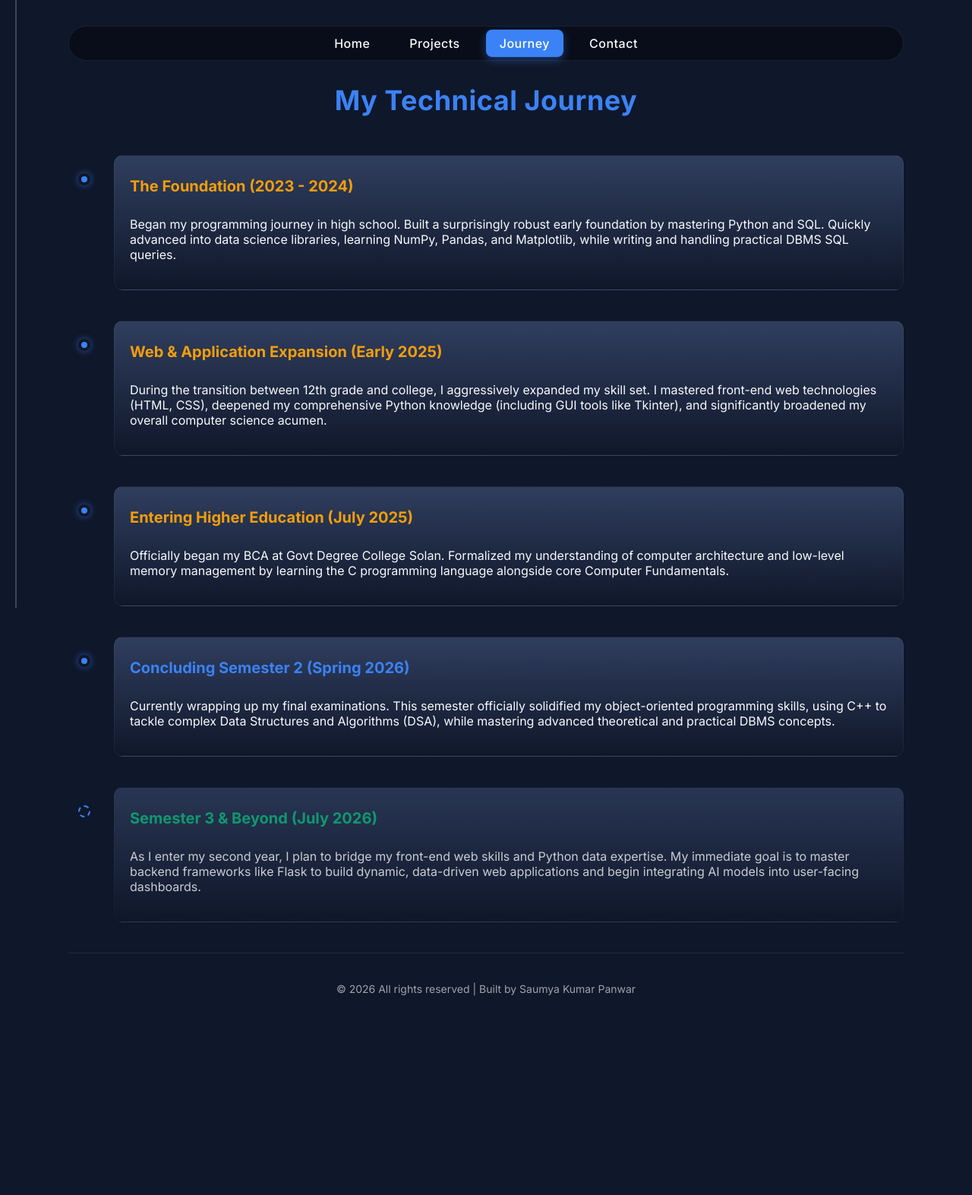
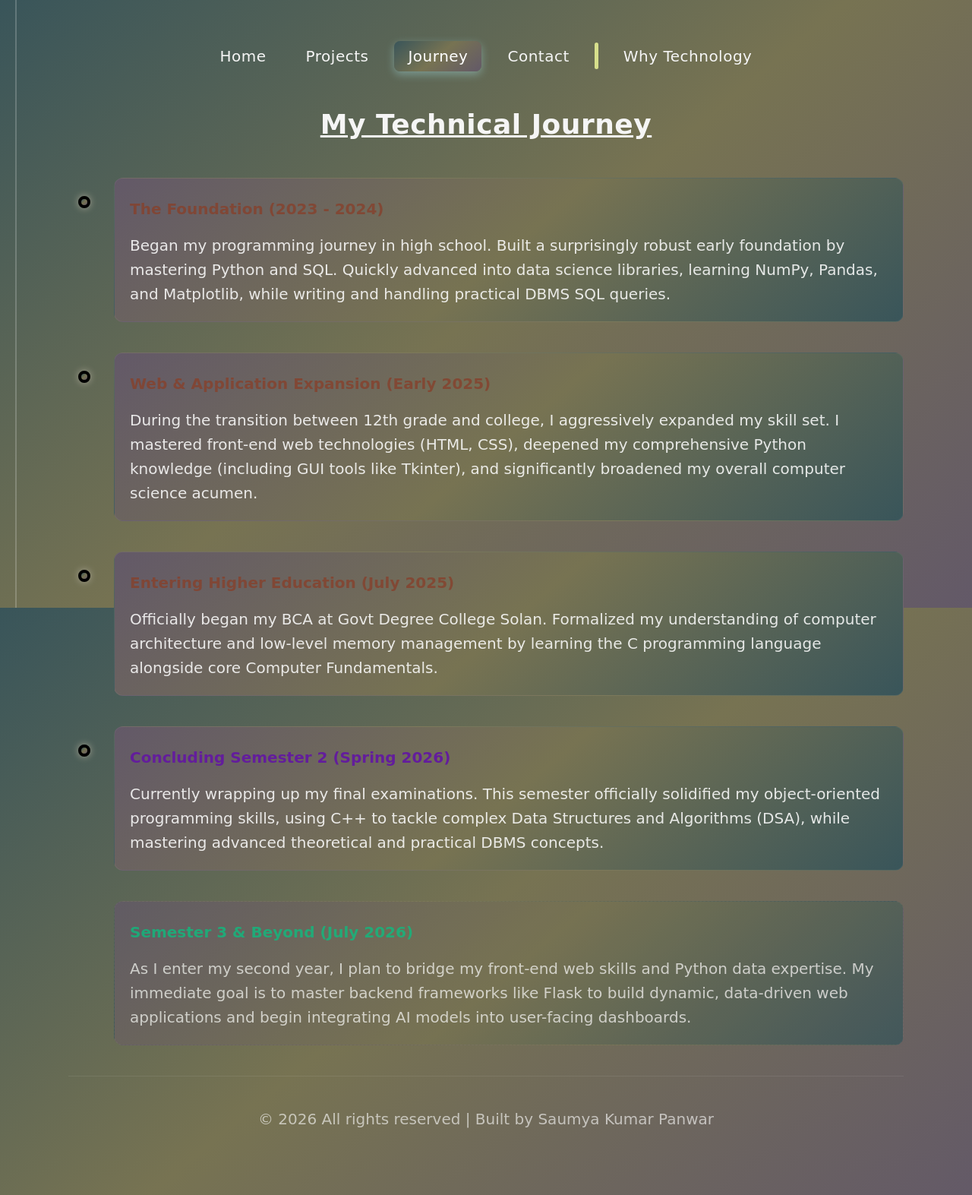
Before and after one commit to ds27sam-del/Portfolio-v2, a Flask app: page /journey in a window 1280 px wide. Shown: the whole page at 76% size. Before the commit the page ends 1311 px from the top, so only its background shows below. Run offline with Flask 2, Linux system fonts and the light colour scheme.

Commit message:
version 3 base

```diff
--- a/app.py
+++ b/app.py
@@ -43,6 +43,10 @@
     # And passing your projects data here!
     return render_template('projects.html', active='projects')
 
+@app.route('/Tech')
+def tech():
+    return render_template('Tech.html', active='Why Technology')
+
 @app.route('/contacts', methods=['GET', 'POST'])
 def contacts():
     if request.method == 'POST':
--- a/static/styles.css
+++ b/static/styles.css
@@ -3,14 +3,20 @@
    ==========================
 */
 :root {
-    --bg-color: #0F172A;       /* Main dark background */
-    --text-color: #F8FAFC;     /* Off-white text */
-    --accent-color: #3B82F6;   /* Modern Blue for active links */
-    --bg-2: linear-gradient(180deg, #303e5e,#0F172A ); /* Teal Card Gradient */
-    --muted: rgba(255, 255, 255, 0.06);
+    /* Metallic Black, Light Pink, Brown Color Palette */
+    --bg-color: #000000;
+    --bg-linear: linear-gradient(680deg, #635968 0%,#777352 50%, #39555a 100%);
+    --text-color: #F5F5F5;
+    --accent-color: linear-gradient(680deg,#635968 0%,#777352 50%, #39555a 100%);
+    --accent-hover: rgba(161, 222, 226, 0.349);
+    --secondary: #a974c2b2;         /* Brown */
+    --secondary-light: #b6cc829a;   /* Light Brown */
+    --bg-2: linear-gradient(140deg,#635968 0%,#777352 50%, #39555a 100%);
+    --muted: rgba(255, 182, 193, 0.08);
     --container-max: 1100px;
     --radius: 12px;
     --transition: 0.25s ease;
+    --text-decoration-style: double;
 }
 
 /* Sensible box-sizing */
@@ -23,9 +29,10 @@
     min-height: 100vh;
     margin: 0;
     padding: 24px 16px;
-    font-family: 'Inter', system-ui, -apple-system, sans-serif; /* Modern Font Fix */
+    font-family: cursive,'Times New Roman', Times, serif;
     color: var(--text-color);
-    background-color: var(--bg-color); /* Main Slate Background */
+    background: var(--bg-linear);
+    background-attachment: fixed;
     -webkit-font-smoothing: antialiased;
     -moz-osx-font-smoothing: grayscale;
 }
@@ -45,12 +52,21 @@
     max-width: var(--container-max);
     margin: 10px auto 30px;
     padding: 12px 20px;
-    background: rgba(0, 0, 0, 0.4);
-    border: 1px solid rgba(255, 255, 255, 0.08);
     border-radius: 999px;
     display: flex;
     align-items: center;
     justify-content: center;
+}
+
+.divider{
+    height: 35px;
+    width: 5px;
+    border-radius: 15px;
+    background-color: rgb(215, 223, 140);
+    margin: 10px 0;
+    margin-right: 15px;
+    margin-left: 15px;
+    display: block;
 }
 
 .navbar ul {
@@ -65,7 +81,7 @@
 
 .navbar ul li {
     margin: 0;
-    font-size: 16px;
+    font-size: 20px;
     font-weight: 500;
     letter-spacing: 0.5px;
 }
@@ -87,8 +103,9 @@
 .navbar ul li a.active {
     background: var(--accent-color);
     color: #ffffff;
-    box-shadow: 0 4px 12px rgba(59, 130, 246, 0.4);
+    box-shadow: 0 4px 12px rgba(171, 233, 238, 0.4);
 }
+
 
 /* ==========================
    Profile Image / Avatar
@@ -146,25 +165,19 @@
     font-size: 28px;
     font-weight: 700;
     letter-spacing: 0.5px;
+
     margin: 0;
 }
 
 .text {
-    font-size: 20px;
+    font-size: 25px;
     color: var(--text-color);
     margin: 0;
     font-weight: 600;
 }
 
-.divider{
-    height: 35px;
-    width: 5px;
-    border-radius: 15px;
-    background-color: rgb(184, 223, 140);
-    margin: 10px 0;
-    margin-right: 15px;
-    margin-left: 15px;
-    display: block;
+p{
+    font-size: 20px;
 }
 
 /* ==========================
@@ -219,6 +232,60 @@
     z-index: 1; /* Keeps the title above the blur if you want it visible */
 }
 
+/* =========================================
+   The Hover Animation Magic
+   ========================================= */
+
+/* The hidden text container */
+.card-hover-info {
+    position: absolute;
+    bottom: -100%; /* Pushes the text completely outside the bottom of the card */
+    left: 0;
+    width: 100%;
+    height: 100%; /* Covers the whole card when it slides up */
+    background: rgba(18, 18, 18, 0.92);
+    backdrop-filter: blur(6px);
+    box-shadow: 0 20px 40px rgba(0, 0, 0, 0.3);
+    padding: 30px 20px;
+    display: flex;
+    align-items: center;
+    justify-content: center;
+    text-align: center;
+    transition: bottom 0.4s cubic-bezier(0.4, 0, 0.2, 1);
+    z-index: 2;
+}
+
+.card-desc {
+    display: none; /* Hidden by default */
+}
+
+/*
+===============================
+    Time-line / journey
+===============================
+ */
+
+/* Show card description in timeline items (no hover wrapper) */
+.timeline-content .card-desc {
+    display: block;
+    margin: 8px 0 0 0;
+    font-size: 20px;
+    color: rgba(255, 255, 255, 0.85);
+    line-height: 1.6;
+}
+
+.card-hover-info .card-desc {
+    display: block;
+    margin: 0;
+    font-size: 20px;
+    color: #FFFFFF;
+    line-height: 1.6;
+}
+
+/* The Trigger: When you hover the card, slide the info up to 0 */
+.cards:hover .card-hover-info {
+    bottom: 0;
+}
 
 /* The vertical line running down the left side */
 .timeline::before {
@@ -247,7 +314,7 @@
     border-radius: 50%;
     background: var(--accent-color);
     border: 4px solid var(--bg-color);
-    box-shadow: 0 0 10px rgba(59, 130, 246, 0.6);
+    box-shadow: 0 0 10px rgb(168, 165, 148);
     z-index: 1;
 }
 
--- a/templates/base.html
+++ b/templates/base.html
@@ -15,6 +15,7 @@
 
     <header>
         <nav class="navbar" role="navigation" aria-label="Primary navigation">
+            <div class="logo"></div>
             <ul>
                 <li><a href="{{ url_for('index') }}" class="{% if active=='home' %}active{% endif %}" aria-current="{% if active=='home' %}page{% endif %}">Home</a></li>
                 <li><a href="{{ url_for('projects') }}" class="{% if active=='projects' %}active{% endif %}">Projects</a></li>
@@ -22,6 +23,10 @@
                 <li><a href="{{ url_for('journey') }}" class="{% if active=='journey' %}active{% endif %}">Journey</a></li>
 
                 <li><a href="{{ url_for('contacts') }}" class="{% if active=='contacts' %}active{% endif %}">Contact</a></li>
+            </ul>
+            <div class="divider"></div>
+            <ul>
+                <li><a href="{{ url_for('tech') }}" class="{% if active=='Why Technology' %}active{% endif %}">Why Technology</a></li>
             </ul>
         </nav>
     </header>
--- a/templates/contacts.html
+++ b/templates/contacts.html
@@ -4,11 +4,10 @@
 
 {% block content %}
 <div class="container">
-    <h1 class="section-title" style="text-align: center; font-size: 36px; margin-bottom: 10px;">Get In Touch</h1>
+    <h1 class="section-title" style="text-align: center; font-size: 36px; margin-bottom: 10px;"><u>Get In Touch</u></h1>
     <p style="text-align: center; color: rgba(255,255,255,0.6); margin-bottom: 40px; font-size: 18px;">
         Have a question or want to work together? Drop me a message below.
     </p>
-
         <div class="contact-wrapper">
             <form method="post" action="{{ url_for('contacts') }}" class="contact-form">
 
--- a/templates/journey.html
+++ b/templates/journey.html
@@ -2,14 +2,14 @@
 
 {% block content %}
 <div class="container">
-    <h1 class="section-title" style="text-align: center; font-size: 36px; margin-bottom: 50px;">My Technical Journey</h1>
+    <h1 class="section-title" style="text-align: center; font-size: 36px; margin-bottom: 50px;"><u>My Technical Journey</u></h1>
 
     <div class="timeline">
 
         <div class="timeline-item">
             <div class="timeline-marker"></div>
             <div class="timeline-content cards">
-                <h3 class="card-title" style="color: #f59e0b;">The Foundation (2023 - 2024)</h3>
+                <h3 class="card-title" style="color: #85422dd5;">The Foundation (2023 - 2024)</h3>
                 <p class="card-desc">Began my programming journey in high school. Built a surprisingly robust early foundation by mastering Python and SQL. Quickly advanced into data science libraries, learning NumPy, Pandas, and Matplotlib, while writing and handling practical DBMS SQL queries.</p>
             </div>
         </div>
@@ -17,7 +17,7 @@
         <div class="timeline-item">
             <div class="timeline-marker"></div>
             <div class="timeline-content cards">
-                <h3 class="card-title" style="color: #f59e0b;">Web & Application Expansion (Early 2025)</h3>
+                <h3 class="card-title" style="color: #85422dd5;">Web & Application Expansion (Early 2025)</h3>
                 <p class="card-desc">During the transition between 12th grade and college, I aggressively expanded my skill set. I mastered front-end web technologies (HTML, CSS), deepened my comprehensive Python knowledge (including GUI tools like Tkinter), and significantly broadened my overall computer science acumen.</p>
             </div>
         </div>
@@ -25,7 +25,7 @@
         <div class="timeline-item">
             <div class="timeline-marker"></div>
             <div class="timeline-content cards">
-                <h3 class="card-title" style="color: #f59e0b;">Entering Higher Education (July 2025)</h3>
+                <h3 class="card-title" style="color: #85422dd5;">Entering Higher Education (July 2025)</h3>
                 <p class="card-desc">Officially began my BCA at Govt Degree College Solan. Formalized my understanding of computer architecture and low-level memory management by learning the C programming language alongside core Computer Fundamentals.</p>
             </div>
         </div>
@@ -33,7 +33,7 @@
         <div class="timeline-item">
             <div class="timeline-marker"></div>
             <div class="timeline-content cards">
-                <h3 class="card-title" style="color: #3B82F6;">Concluding Semester 2 (Spring 2026)</h3>
+                <h3 class="card-title" style="color: #631d9c;">Concluding Semester 2 (Spring 2026)</h3>
                 <p class="card-desc">Currently wrapping up my final examinations. This semester officially solidified my object-oriented programming skills, using C++ to tackle complex Data Structures and Algorithms (DSA), while mastering advanced theoretical and practical DBMS concepts.</p>
             </div>
         </div>
```
Also changed, not shown: other parts of static/styles.css (+59 -17 lines), templates/Tech.html (added, +26 -0 lines), templates/index.html (+6 -7 lines), templates/projects.html (+14 -2 lines), static/Sam_img.png, static/Untitled design.jpg (added), static/images/logo.png (added). Lines whose indentation alone changed are shown as unchanged.
